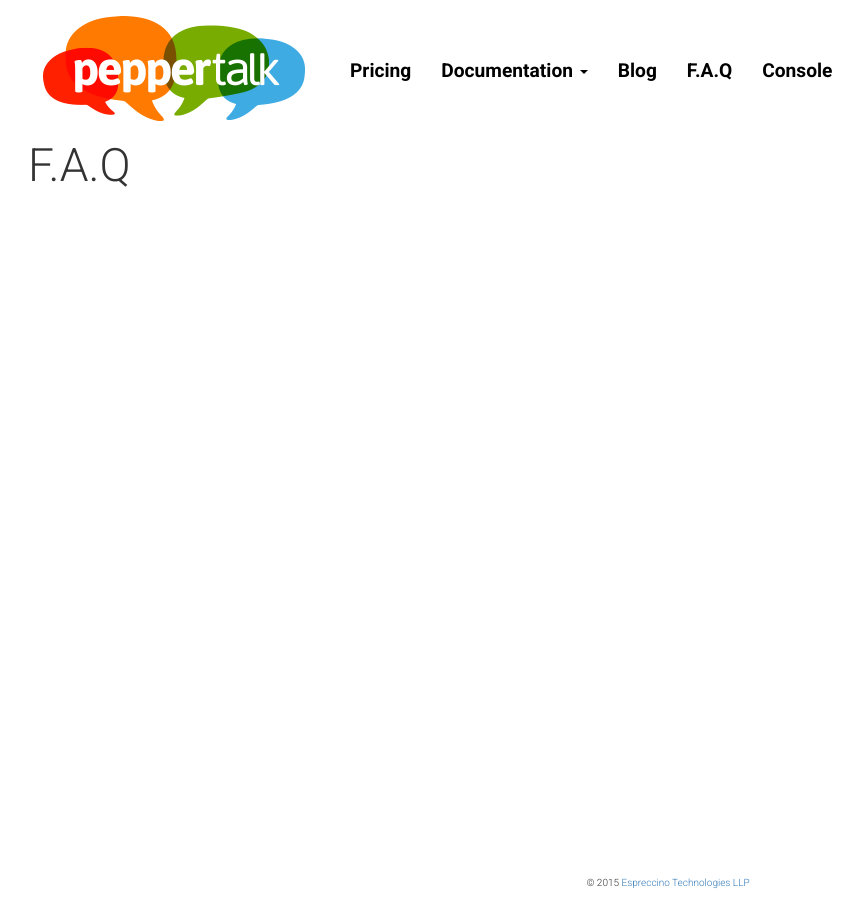
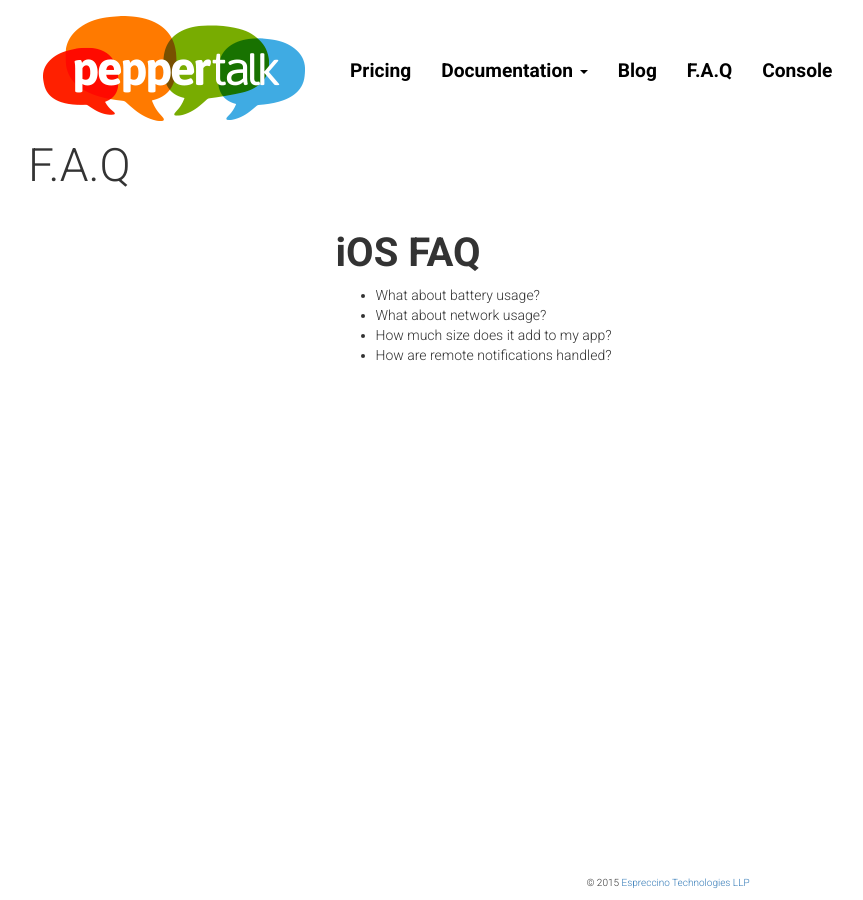
Before and after one commit to Espreccino/espreccino.github.io, a Jekyll site: the page built from _faq/3_ios.md, in a window 1280 px wide. Shown: the whole page, without its empty margins (27-890 px from the left). Built offline with Jekyll 4.4.1, drawn with Linux system fonts in a browser that asks for light colours; nearby versions of some CDN libraries; Markdown is read by kramdown in place of the engine named in the settings.

Commit message:
update FAQ

```diff
--- a/_faq/3_ios.md
+++ b/_faq/3_ios.md
@@ -7,3 +7,10 @@ collection: faq
 collection_title : F.A.Q
 
 ---
+
+# iOS FAQ
+
+* What about battery usage?
+* What about network usage?
+* How much size does it add to my app?
+* How are remote notifications handled?
```
Also changed, not shown: _faq/1_index.md (+0 -10 lines), _faq/2_android.md (+7 -0 lines), _faq/4_web.md (+5 -0 lines), _faq/5_rest.md (+4 -0 lines).
